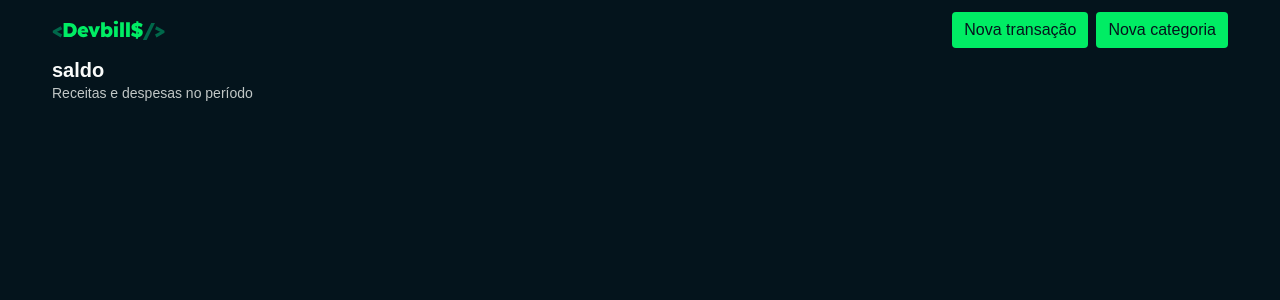
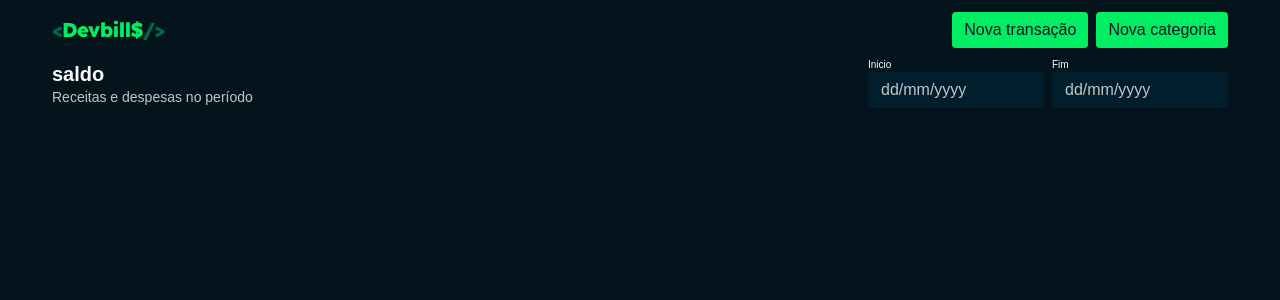
Before and after one commit to alex-rangel/DevBills-frontend, a React (Vite) app: page / in a window 1280 px wide. Shown: the top 300 px of the page. Built offline with nearby package versions, Linux system fonts and the light colour scheme.

Commit message:
finalizei o input

```diff
--- a/package.json
+++ b/package.json
@@ -10,8 +10,10 @@
     "preview": "vite preview"
   },
   "dependencies": {
+    "@types/react-input-mask": "^3.0.5",
     "react": "^18.2.0",
     "react-dom": "^18.2.0",
+    "react-input-mask": "^2.0.4",
     "styled-components": "^6.1.11"
   },
   "devDependencies": {
--- /dev/null
+++ b/src/components/input/index.tsx
@@ -0,0 +1,16 @@
+import { ComponentProps } from "react";
+import { Container } from "./style";
+
+type InputProps = ComponentProps<'input'> & {
+    label?: string
+    variant?: 'black' | 'dark'
+}
+
+export function Input({ label, variant= 'black', ...props  }: InputProps) {
+    return(
+        <Container $variant={variant}>
+            {label && <label>{label}</label>}
+            <input {...props} />
+        </Container>
+    )
+}
--- /dev/null
+++ b/src/components/input/style.ts
@@ -0,0 +1,40 @@
+import styled from "styled-components";
+import { theme } from "../../styles/theme";
+
+type ContainerProps = {
+    $variant: 'black' | 'dark'
+}
+
+export const Container = styled.div<ContainerProps>`
+    display: flex;
+    flex-direction: column;
+    gap: 0.123rem;
+    width: 100%;
+
+    label{
+        color: ${theme.colors.white};
+        font-size: 0.625rem;
+    }
+
+    input {
+        height: 2.25rem;
+        background-color: ${(props) => theme.colors[props.$variant]};
+        border: 0;
+        border-radius: 0.25rem;
+        padding: 0 0.75rem;
+        color: ${theme.colors.neutral};
+        font-size: 1rem;
+        width: 100%;
+        border: 1px solid transparent;
+        transition: all 100ms;
+
+        &:focus {
+        border-color: ${theme.colors.primary};
+    }
+
+    &::placeholder {
+        color: ${theme.colors.neutral};
+    }
+
+    }
+`
--- a/src/pages/home/index.tsx
+++ b/src/pages/home/index.tsx
@@ -1,7 +1,8 @@
 import { Logo } from '../../components/logo';
 import { Button } from '../../components/button';
-import { Filters, Header, Main, Section } from './style';
+import { Filters, Header, InputGroup, Main, Section } from './style';
 import { Title } from '../../components/title';
+import { Input } from '../../components/input';
 
 export function Home() {
   return (
@@ -17,7 +18,12 @@ export function Home() {
         <Section>
           <Filters>
             <Title title='saldo' subtitle='Receitas e despesas no período'/>
+            <InputGroup>
+              <Input variant='dark' label='Inicio' placeholder="dd/mm/yyyy"/>
+              <Input variant='dark' label='Fim' placeholder="dd/mm/yyyy"/>
+            </InputGroup>
           </Filters>
+
         </Section>
       </Main>
     </>
--- a/src/pages/home/style.ts
+++ b/src/pages/home/style.ts
@@ -33,3 +33,10 @@ export const Filters = styled.div`
   justify-content: space-between;
   width: 100%;
 `
+export const InputGroup = styled.div`
+  display: flex;
+  align-items: flex-end;
+  max-width: 22.5rem;
+  width: 100%;
+  gap: 0.5rem;
+`
```
Also changed, not shown: 1 other file (tests, documents, lock files or other folders).
